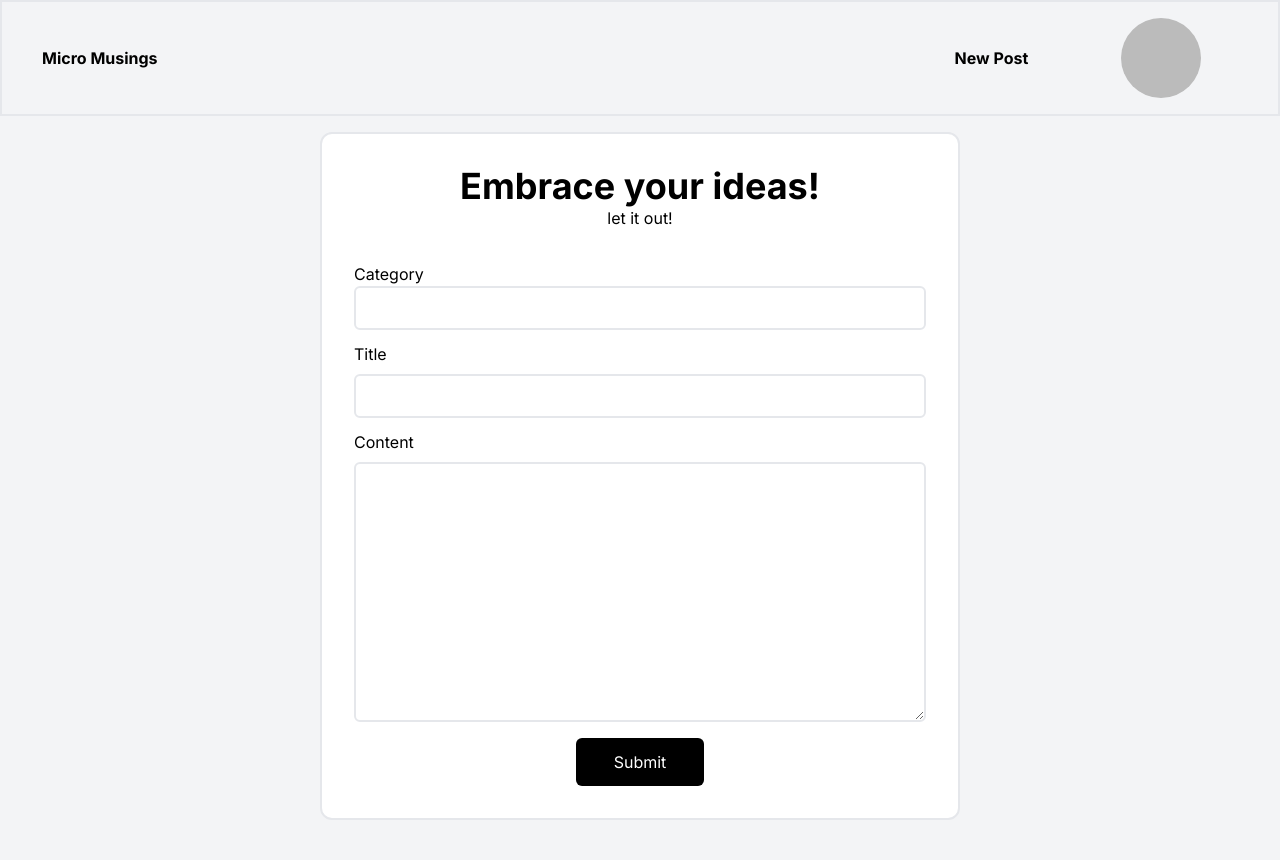
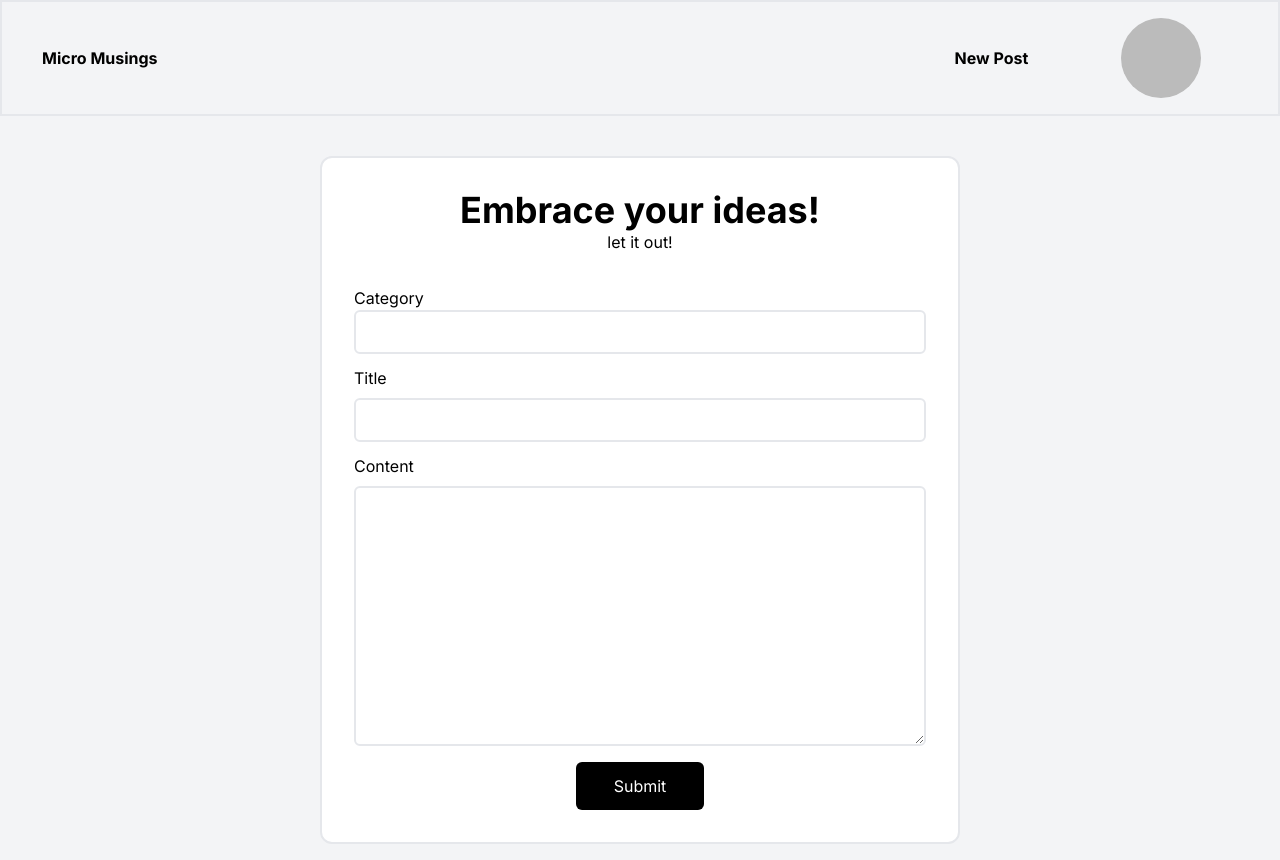
Before and after one commit to reydelshit/micro-musings, a Next.js app: page /new-post in a window 1280 px wide. Before the commit the page ends 836 px from the top, so only its background shows below. Built offline with nearby package versions, Linux system fonts and the light colour scheme; no server answers; sample sign-in values are in the browser's storage.

Commit message:
addedd padding

```diff
--- a/app/new-post/page.tsx
+++ b/app/new-post/page.tsx
@@ -30,7 +30,7 @@ export default async function Page() {
   }
 
   return (
-    <div className="flex h-[90vh] items-center justify-center bg-gray-100">
+    <div className="flex h-[90vh] items-center justify-center bg-gray-100 p-2 md:mt-6">
       <div className="flex flex-col justify-center items-center w-[40rem] p-8 border-2 bg-white rounded-xl">
         <div className="text-center">
           <h1 className="font-bold text-4xl">Embrace your ideas!</h1>
```
